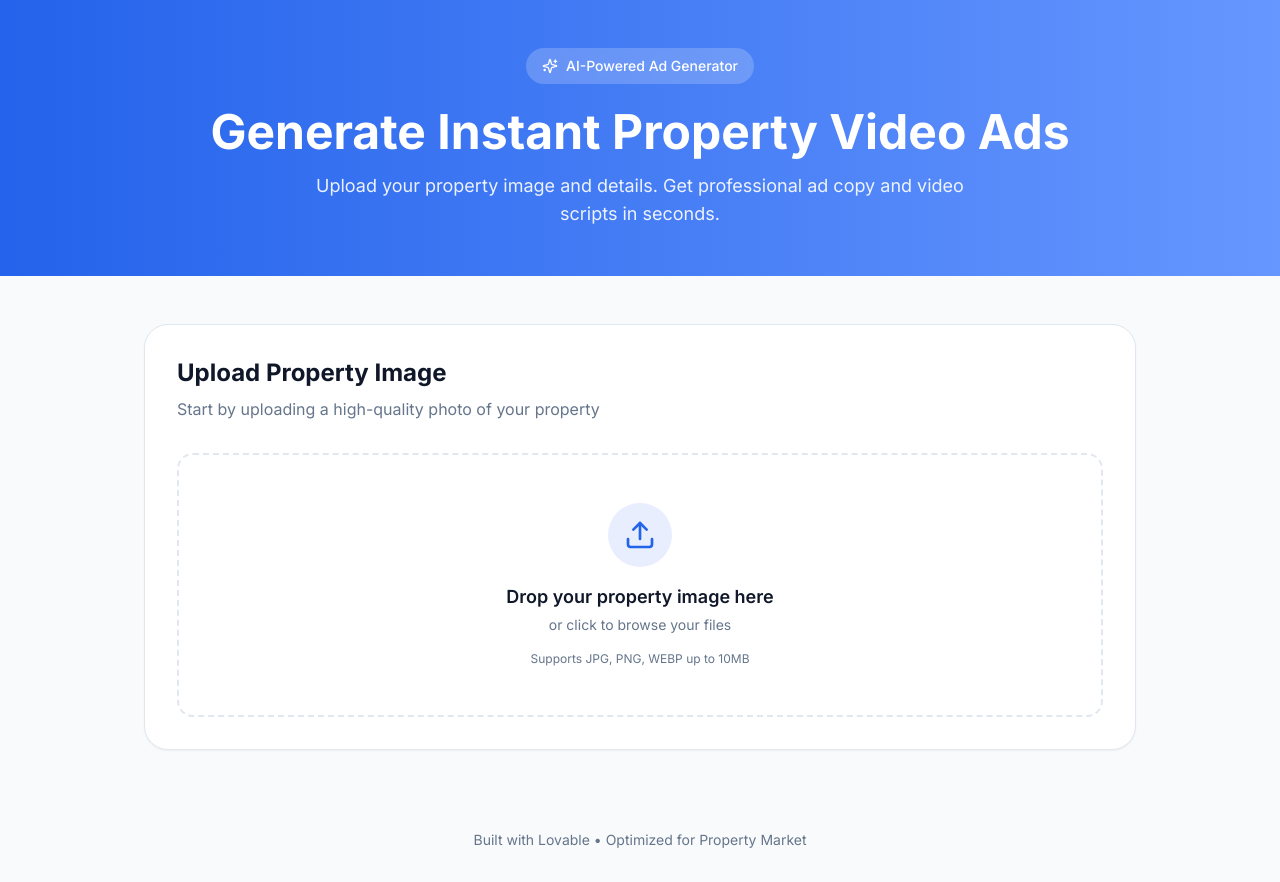
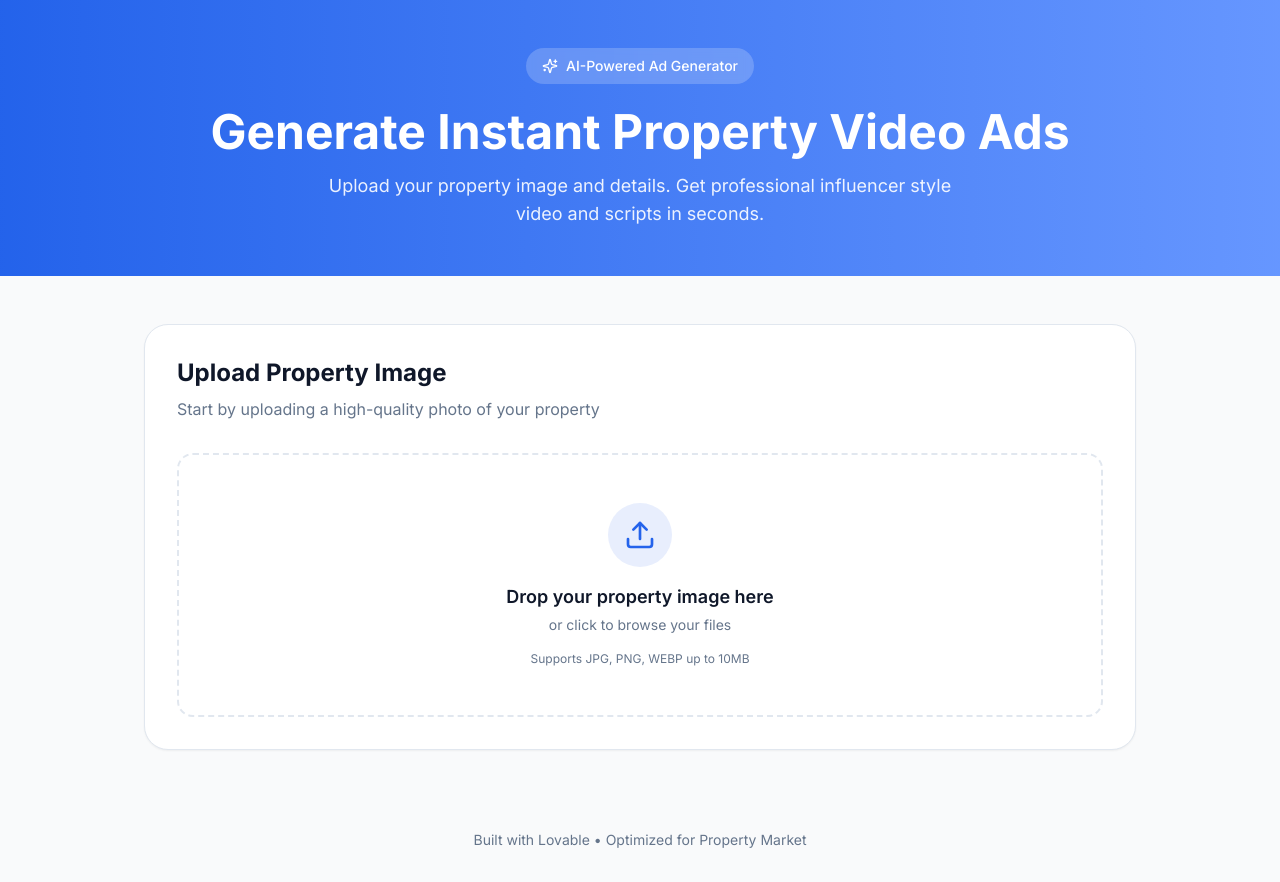
Before and after one commit to naf-athiya/propertyscribe-ai, a React (Vite) app: page / in a window 1280 px wide. Built offline with nearby package versions, Linux system fonts and the light colour scheme; the HTML template or start-up script is replaced by a standard one.

Commit message:
Visual edit in Lovable
Edited UI in Lovable

```diff
--- a/src/pages/Index.tsx
+++ b/src/pages/Index.tsx
@@ -68,7 +68,7 @@ const Index = () => {
             Generate Instant Property Video Ads
           </h1>
           <p className="text-lg text-white/90 max-w-2xl mx-auto">
-            Upload your property image and details. Get professional ad copy and video scripts in seconds.
+            Upload your property image and details. Get professional influencer style video and scripts in seconds.
           </p>
         </div>
       </div>
```
